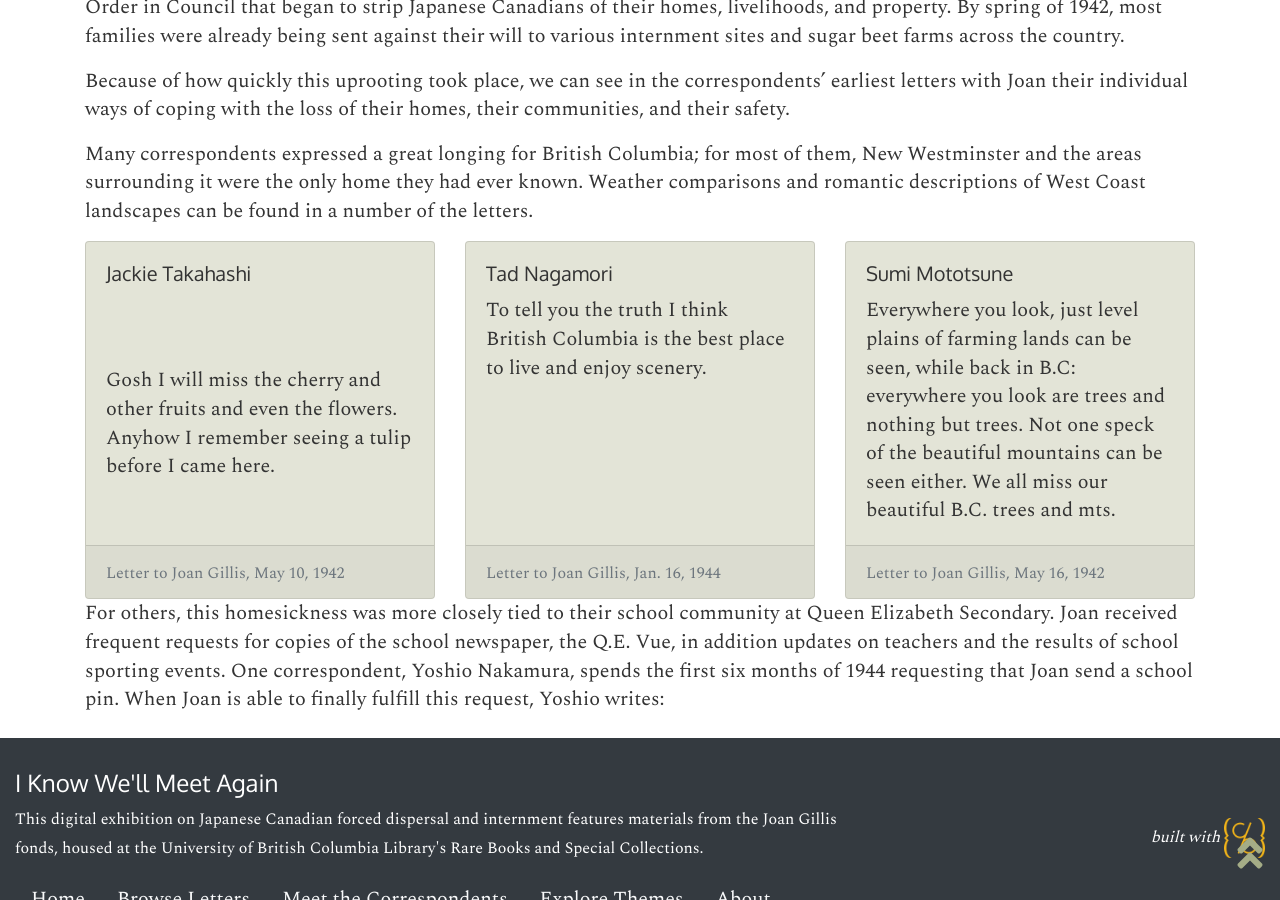
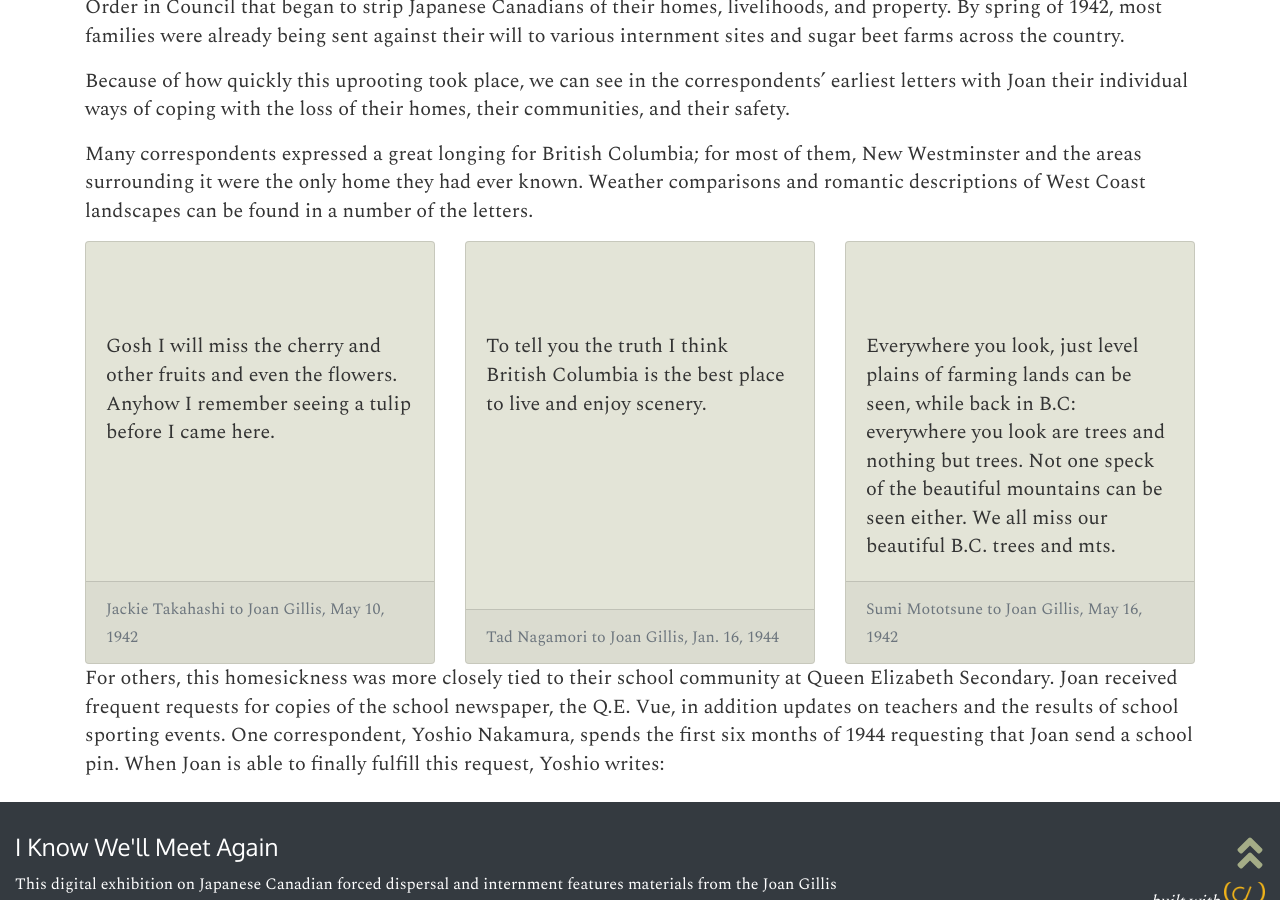
Before and after one commit to ubc-library-rbsc/gillis-2021, a Jekyll site: the page built from pages/homelife.md, in a window 1280 px wide and 900 px high, scrolled down 560 px. Built offline with Jekyll 4.4.1, drawn with Linux system fonts in a browser that asks for light colours.

Commit message:
Update homelife.md

```diff
--- a/pages/homelife.md
+++ b/pages/homelife.md
@@ -27,29 +27,26 @@ Many correspondents expressed a great longing for British Columbia; for most of
 <div class="card-deck">
   <div class="card" style="background-color:#e3e4d7;">
     <div class="card-body">
-      <h5 class="card-title">Jackie Takahashi</h5>
       <p class="card-text" style="align:center; padding-top: 70px;">Gosh I will miss the cherry and other fruits and even the flowers. 	Anyhow I remember seeing a tulip before I came here.</p>
     </div>
     <div class="card-footer">
-      <small class="text-muted">Letter to Joan Gillis, May 10, 1942</small>
+      <small class="text-muted">Jackie Takahashi to Joan Gillis, May 10, 1942</small>
     </div>
   </div>
   <div class="card" style="background-color:#e3e4d7;">
     <div class="card-body">
-      <h5 class="card-title">Tad Nagamori</h5>
-      <p class="card-text">To tell you the truth I think British Columbia is the best place to live and enjoy scenery.</p>
+      <p class="card-text" style="align:center; padding-top: 70px;">To tell you the truth I think British Columbia is the best place to live and enjoy scenery.</p>
     </div>
     <div class="card-footer">
-      <small class="text-muted">Letter to Joan Gillis, Jan. 16, 1944</small>
+      <small class="text-muted">Tad Nagamori to Joan Gillis, Jan. 16, 1944</small>
     </div>
   </div>
     <div class="card" style="background-color:#e3e4d7;">
     <div class="card-body">
-      <h5 class="card-title">Sumi Mototsune</h5>
-      <p class="card-text">Everywhere you look, just level plains of farming lands can be seen, while back in B.C: everywhere you look are trees and nothing but trees. Not one speck of the beautiful mountains can be seen either. We all miss our beautiful B.C. trees and mts.</p>
+      <p class="card-text" style="align:center; padding-top: 70px;">Everywhere you look, just level plains of farming lands can be seen, while back in B.C: everywhere you look are trees and nothing but trees. Not one speck of the beautiful mountains can be seen either. We all miss our beautiful B.C. trees and mts.</p>
     </div>
     <div class="card-footer">
-      <small class="text-muted">Letter to Joan Gillis, May 16, 1942</small>
+      <small class="text-muted">Sumi Mototsune to Joan Gillis, May 16, 1942</small>
     </div>
   </div>
 </div>
```
